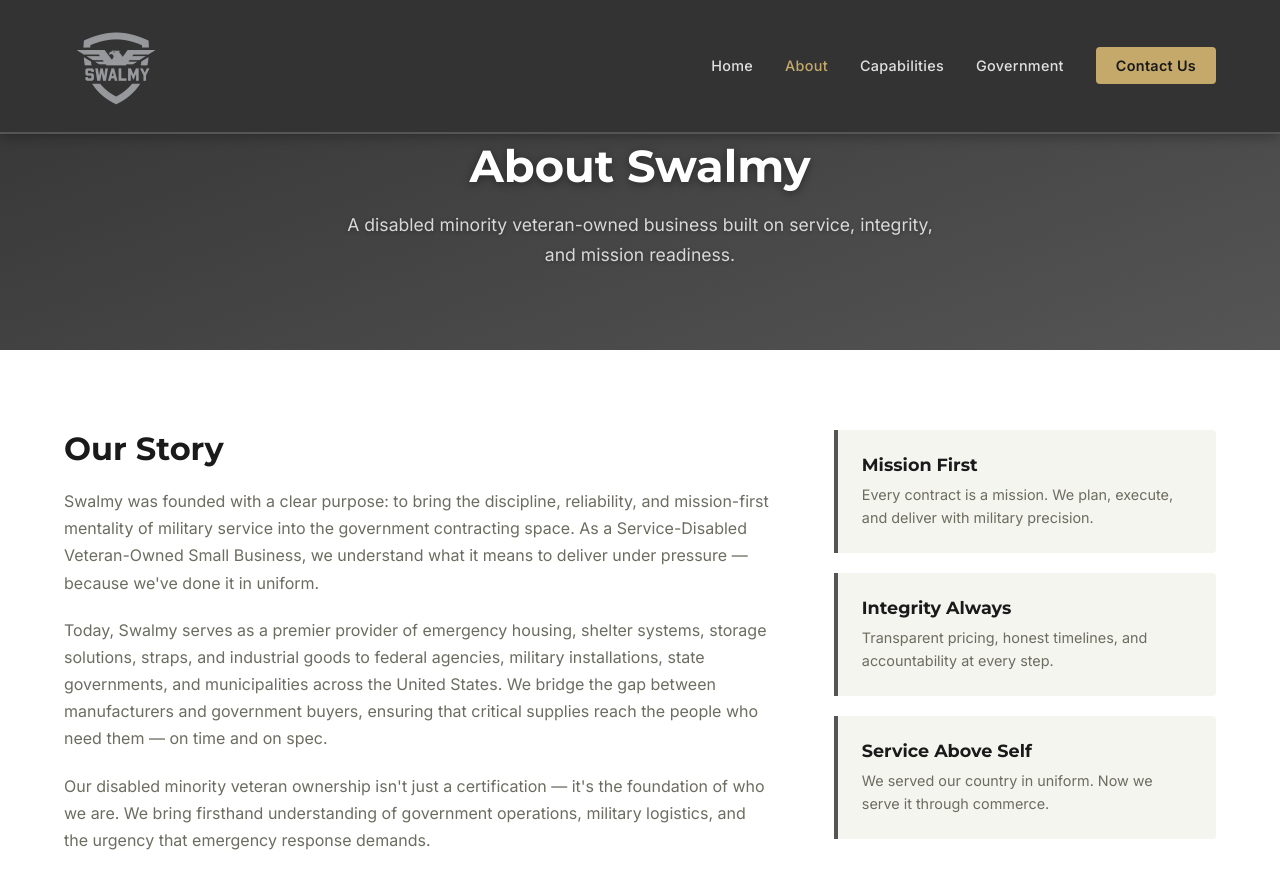
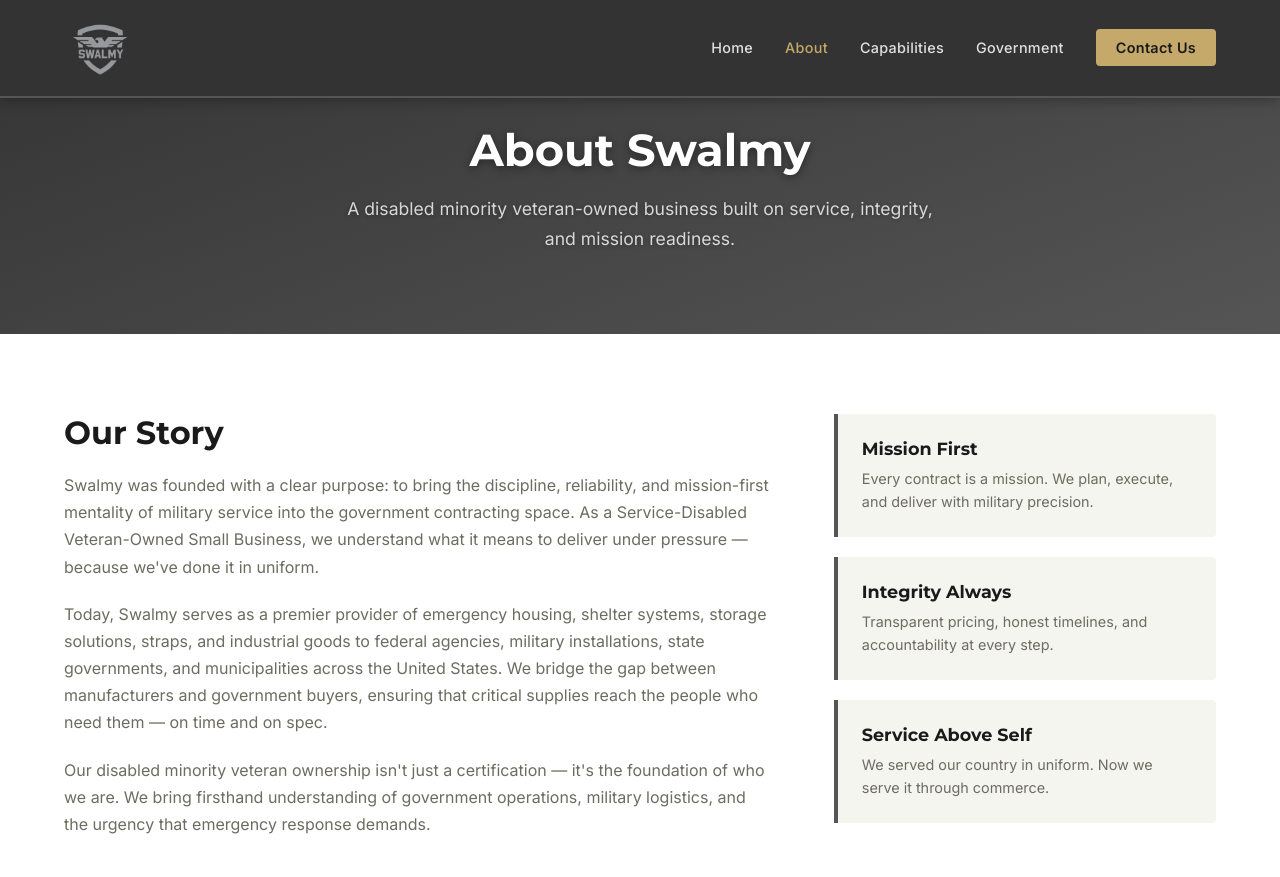
Before and after one commit to Brazenproducts/swalmy.com, a plain HTML site: page about.html in a window 1280 px wide. Shown: the top 877 px of the page. Drawn offline with Linux system fonts and the light colour scheme.

Commit message:
Tighten header height for logo

```diff
--- a/assets/css/style.css
+++ b/assets/css/style.css
@@ -94,7 +94,7 @@ h1, h2, h3, h4, h5, h6 {
     display: flex;
     align-items: center;
     justify-content: space-between;
-    height: 132px;
+    height: 96px;
 }
 
 .logo {
@@ -104,7 +104,7 @@ h1, h2, h3, h4, h5, h6 {
 }
 
 .logo-img {
-    height: 104px;
+    height: 72px;
     width: auto;
     display: block;
     object-fit: contain;
@@ -171,7 +171,7 @@ h1, h2, h3, h4, h5, h6 {
 /* ===== HERO ===== */
 .hero {
     background: linear-gradient(160deg, var(--od-green-dark) 0%, var(--od-green) 40%, var(--navy) 100%);
-    padding: 160px 24px 100px;
+    padding: 132px 24px 100px;
     text-align: center;
     position: relative;
     overflow: hidden;
@@ -240,7 +240,7 @@ h1, h2, h3, h4, h5, h6 {
 /* Page Hero (inner pages) */
 .page-hero {
     background: linear-gradient(160deg, var(--od-green-dark) 0%, var(--od-green) 100%);
-    padding: 140px 24px 80px;
+    padding: 124px 24px 80px;
     text-align: center;
 }
 
```
